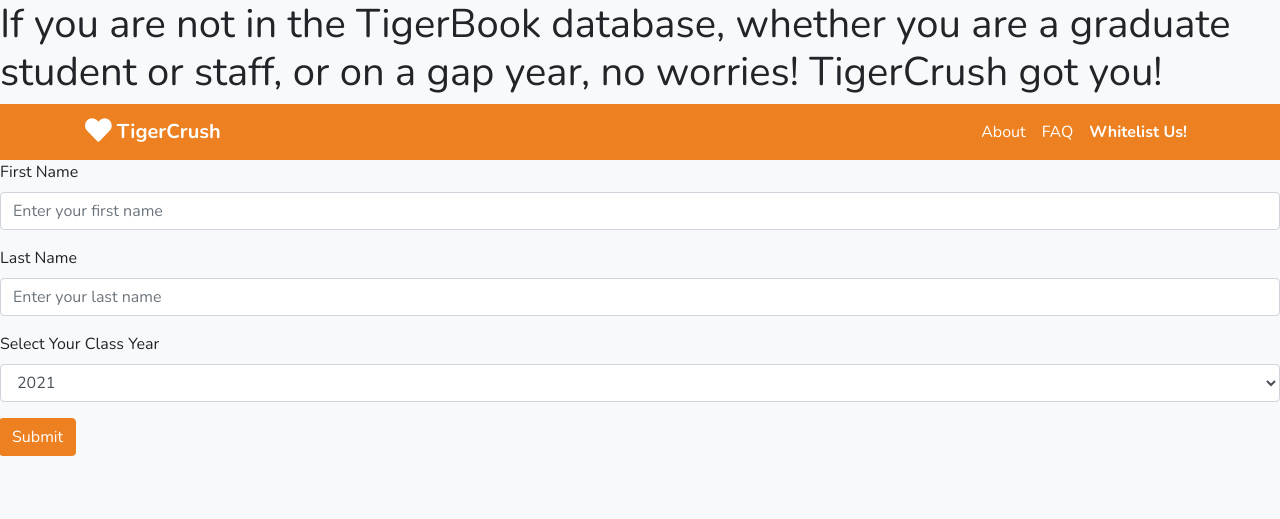
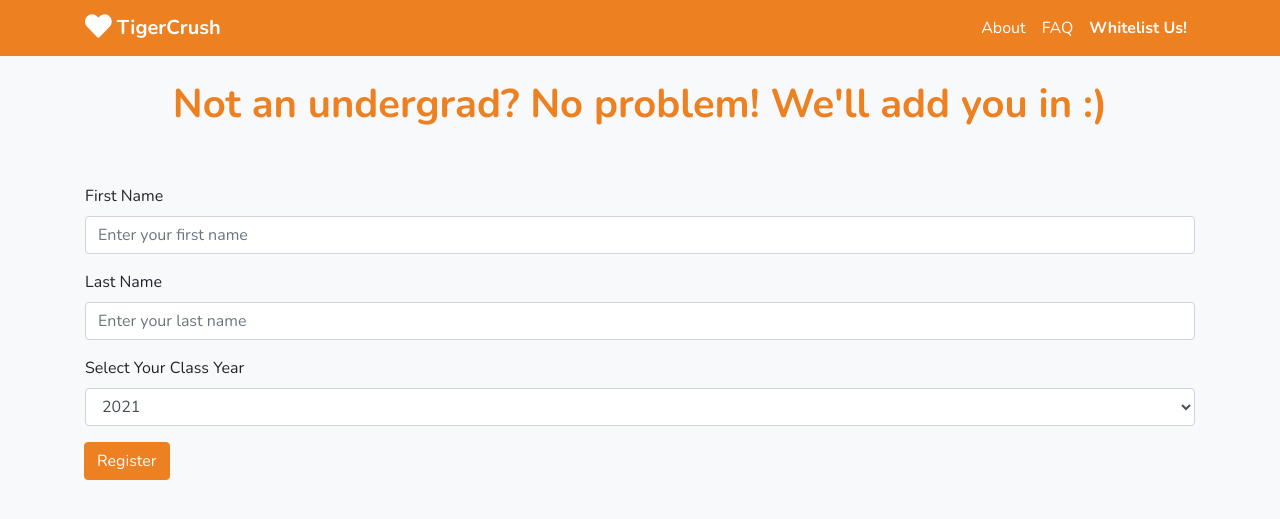
Before and after one commit to oleggolev/TigerCrush-QA, a Python web app: template templates/register.html in a window 1280 px wide. Shown: the top 519 px of the page. Run offline with Jinja, Linux system fonts and the light colour scheme; the template is opened without the code that fills it, so the values that code supplies are empty; some libraries are stand-ins or nearby versions.

Commit message:
registration page

```diff
--- a/templates/register.html
+++ b/templates/register.html
@@ -4,13 +4,32 @@
 
 <head>
   <title>TigerCrush - Register</title>
-  <h1> If you are not in the TigerBook database, whether you are a graduate student or staff, or on a gap year, no worries! TigerCrush got you! </h1>
   {% include 'head.html' %}
 </head>
 
 <body class="bg-light">
  {% include 'nav.html' %}
+
   <!--------------------------------------------------------------------------->
+ <div class="text-center py-4">
+    <div class="container">
+      <div class="row">
+        <div class="col-md-12" style="">
+          <h1 class="text-primary">
+              <b>Not an undergrad? No problem! We'll add you in :)
+              </b>
+          </h1>
+        </div>
+      </div>
+    </div>
+  </div>
+
+ <!--------------------------------------------------------------------------->
+
+ <div class="py-4">
+    <div class="container">
+      <div class="row">
+        <div class="col-md-12">
 
             <form id="registerUserForm" action="/register_user" method="post">
                 <div class="form-group">
@@ -37,9 +56,14 @@
                     <div class="invalid-feedback">Please fill out this field.</div>
                   </div>
                 <span class="float-md-left">
-        <input id="registerUserButton" type="button" class="input-group-append btn btn-primary" value="Submit">
+                    <input id="registerUserButton" type="submit" class="input-group-append btn btn-primary" value="Register">
                 </span>
               </form>
+
+        </div>
+      </div>
+    </div>
+  </div>
 
   <script src="https://cdnjs.cloudflare.com/ajax/libs/popper.js/1.14.6/umd/popper.min.js" integrity="sha384-wHAiFfRlMFy6i5SRaxvfOCifBUQy1xHdJ/yoi7FRNXMRBu5WHdZYu1hA6ZOblgut" crossorigin="anonymous"></script>
   <script src="https://ajax.googleapis.com/ajax/libs/jquery/3.4.0/jquery.min.js"></script>
```
Also changed, not shown: app.py (+27 -5 lines). Lines whose indentation alone changed are shown as unchanged.
